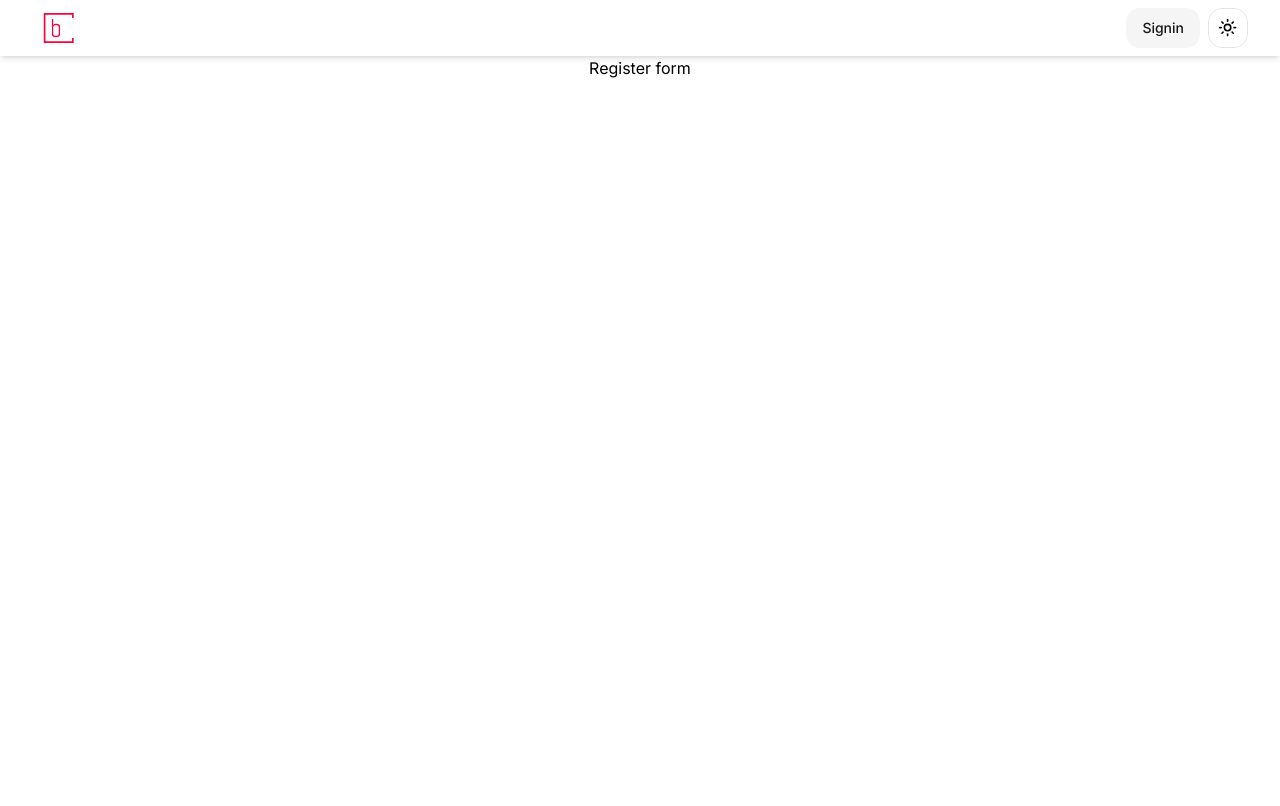
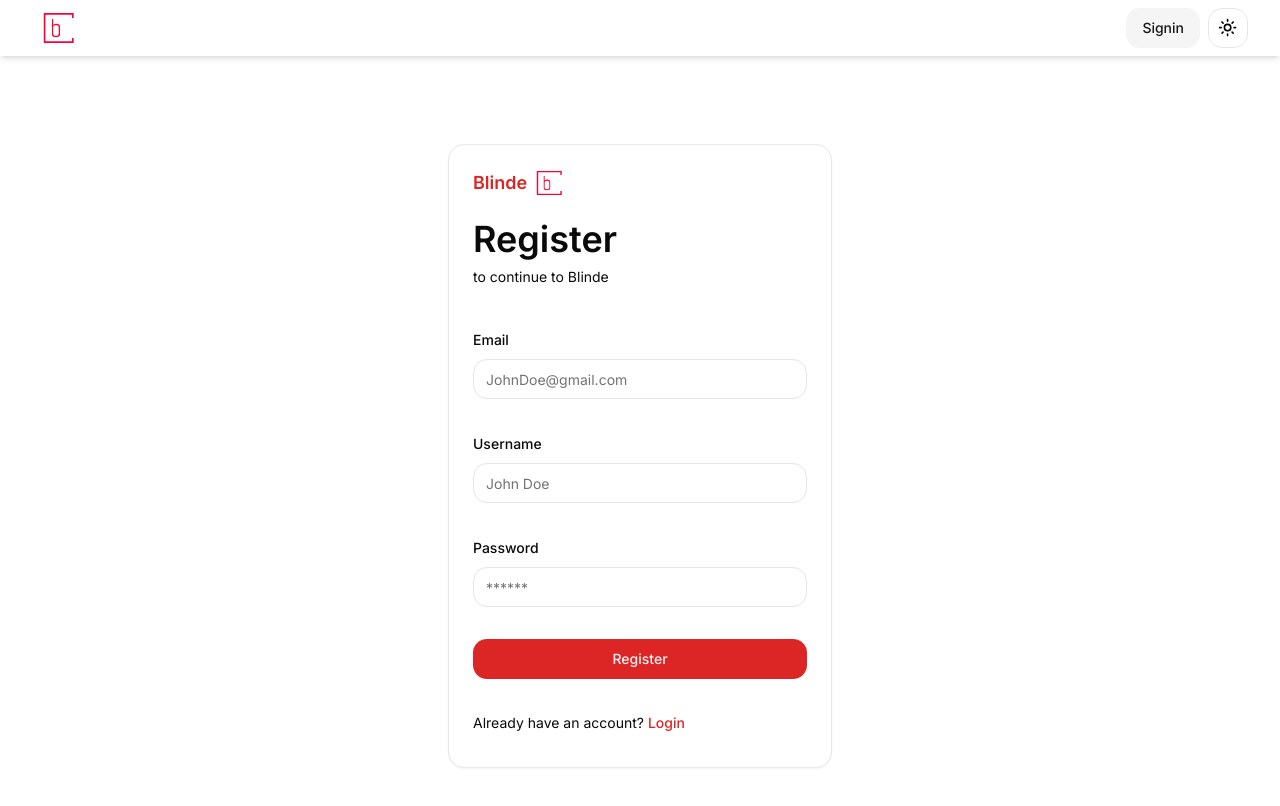
Before and after one commit to Nithinreddy1019/layers, a Next.js app: page /auth/register in a window 1280 px wide. Shown: the top 806 px of the page. Built offline with nearby package versions, Linux system fonts and the light colour scheme.

Commit message:
ui: added register form

```diff
--- a/app/auth/register/page.tsx
+++ b/app/auth/register/page.tsx
@@ -3,9 +3,7 @@ import React from "react";
 
 const RegisterPage = () => {
     return (
-        <div className="flex h-screen">
             <RegisterForm />
-        </div>
 
     )
 }
--- a/components/auth/register-form.tsx
+++ b/components/auth/register-form.tsx
@@ -1,9 +1,131 @@
 "use client"
 
+import { CardWrapper } from "@/components/auth/card-wrapper";
+import { RegisterSchema } from "@/schemas";
+
+import * as z from "zod";
+import { zodResolver } from "@hookform/resolvers/zod";
+import { useTransition } from "react";
+import { useForm } from "react-hook-form";
+import {
+    Form,
+    FormField,
+    FormControl,
+    FormLabel,
+    FormMessage,
+    FormItem
+} from "../ui/form";
+import { Input } from "../ui/input";
+import { Button } from "../ui/button";
+
 export const RegisterForm = () => {
+
+
+    const [isPending, startTransition] = useTransition();
+
+    const form = useForm<z.infer<typeof RegisterSchema>>({
+        resolver: zodResolver(RegisterSchema),
+        defaultValues: {
+            email: "",
+            password: "",
+            username: ""
+        }
+    });
+
+
+    const onSubmit = (values: z.infer<typeof RegisterSchema>) => {
+        startTransition(() => {
+            console.log(values);
+        })
+    };
+
     return (
-        <div>
-                Register form
-        </div>
+        <CardWrapper
+            headerLabel="Register"
+            subHeaderLabel="to continue to Blinde"
+            backButtonLabel="Already have an account?"
+            backButtonLinkLabel="Login"
+            backButtonHref="/auth/login"
+        >
+
+            <Form {...form}>
+                <form
+                    onSubmit={form.handleSubmit(onSubmit)}
+                    className="space-y-8"
+                >
+                    <FormField
+                        control={form.control}
+                        name="email"
+                        render={({field}) => (
+                            <FormItem>
+                                <FormLabel>
+                                    Email
+                                </FormLabel>
+                                <FormControl>
+                                    <Input
+                                        {...field}
+                                        disabled={isPending}
+                                        type="email"
+                                        placeholder="JohnDoe@gmail.com"
+                                    />
+                                </FormControl>
+                                <FormMessage />
+                            </FormItem>
+                        )}
+                    />
+
+                    <FormField
+                        control={form.control}
+                        name="username"
+                        render={({field}) => (
+                            <FormItem>
+                                <FormLabel>
+                                    Username
+                                </FormLabel>
+                                <FormControl>
+                                    <Input
+                                        {...field}
+                                        disabled={isPending}
+                                        type="text"
+                                        placeholder="John Doe"
+                                    />
+                                </FormControl>
+                                <FormMessage />
+                            </FormItem>
+                        )}
+                    />
+
+                    <FormField
+                        control={form.control}
+                        name="password"
+                        render={({field}) => (
+                            <FormItem>
+                                <FormLabel>
+                                    Password
+                                </FormLabel>
+                                <FormControl>
+                                    <Input
+                                        {...field}
+                                        disabled={isPending}
+                                        type="password"
+                                        placeholder="******"
+                                    />
+                                </FormControl>
+                                <FormMessage />
+                            </FormItem>
+                        )}
+                    />
+
+                    <Button
+                        disabled={isPending}
+                        type="submit"
+                        className="w-full"
+                    >
+                        Register
+                    </Button>
+                </form>
+            </Form>
+
+        </CardWrapper>
     )
 }
```
